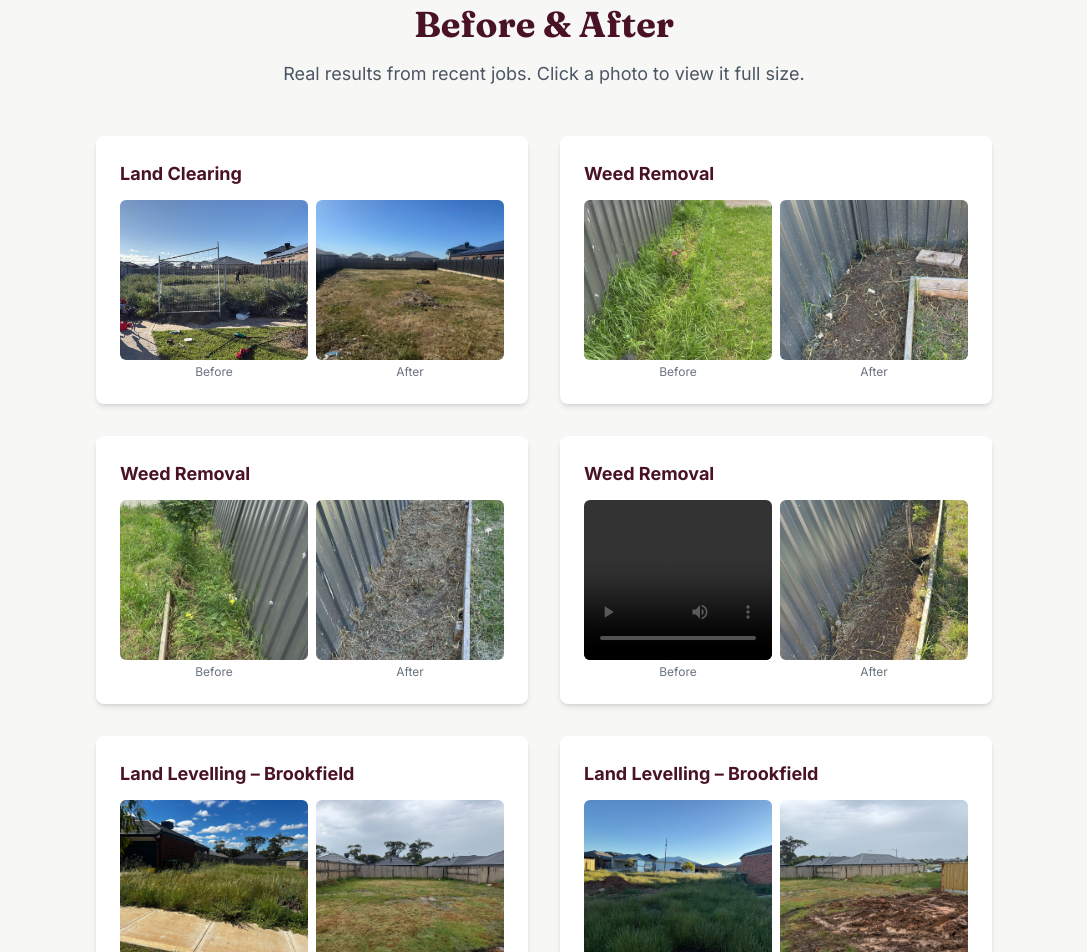
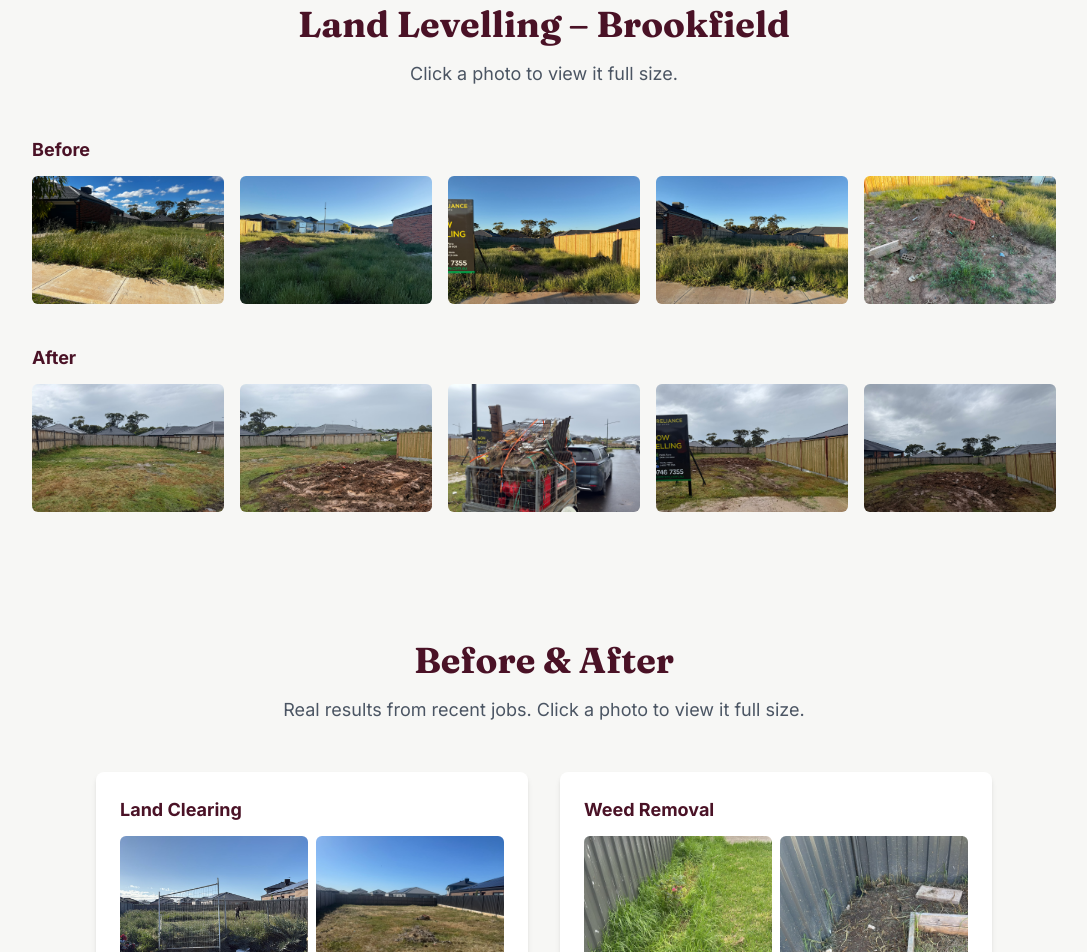
Before and after one commit to Philadelphia-Church/mission-to-vision, a React (Vite) app: page /services in a window 1280 px wide. Shown: the part 2120-3072 px from the top of the page, without its empty margins (96-1183 px from the left). Built offline with nearby package versions, Linux system fonts and the light colour scheme; grey boxes are pictures that could not be loaded.

Commit message:
Consolidate Brookfield photos into its own section with separate Before/After galleries, placed 2nd after Recent Landscaping Work

```diff
--- a/src/pages/Services.tsx
+++ b/src/pages/Services.tsx
@@ -116,31 +116,6 @@ const beforeAfterSets: BeforeAfterSet[] = [
     beforeIsVideo: true,
     after: '/images/services/weed-removal-3-before.jpg',
   },
-  {
-    title: 'Land Levelling – Brookfield',
-    before: '/images/services/brookfield-1-before.jpg',
-    after: '/images/services/brookfield-1-after.jpg',
-  },
-  {
-    title: 'Land Levelling – Brookfield',
-    before: '/images/services/brookfield-2-before.jpg',
-    after: '/images/services/brookfield-2-after.jpg',
-  },
-  {
-    title: 'Land Levelling – Brookfield',
-    before: '/images/services/brookfield-3-before.jpg',
-    after: '/images/services/brookfield-3-after.jpg',
-  },
-  {
-    title: 'Land Levelling – Brookfield',
-    before: '/images/services/brookfield-4-before.jpg',
-    after: '/images/services/brookfield-4-after.jpg',
-  },
-  {
-    title: 'Land Levelling – Brookfield',
-    before: '/images/services/brookfield-5-before.jpg',
-    after: '/images/services/brookfield-5-after.jpg',
-  },
 ]
 
 const landscapingPhotos = [
@@ -149,6 +124,22 @@ const landscapingPhotos = [
   '/images/services/landscaping-leveling-3.jpg',
   '/images/services/landscaping-leveling-4.jpg',
   '/images/services/landscaping-leveling-5.jpg',
+]
+
+const brookfieldBeforePhotos = [
+  '/images/services/brookfield-1-before.jpg',
+  '/images/services/brookfield-2-before.jpg',
+  '/images/services/brookfield-3-before.jpg',
+  '/images/services/brookfield-4-before.jpg',
+  '/images/services/brookfield-5-before.jpg',
+]
+
+const brookfieldAfterPhotos = [
+  '/images/services/brookfield-1-after.jpg',
+  '/images/services/brookfield-2-after.jpg',
+  '/images/services/brookfield-3-after.jpg',
+  '/images/services/brookfield-4-after.jpg',
+  '/images/services/brookfield-5-after.jpg',
 ]
 
 const beforeAfterPhotos = beforeAfterSets.flatMap((set) => [
@@ -274,6 +265,40 @@ export default function Services() {
                 src={src}
                 alt={`Landscaping levelling ${i + 1}`}
                 onClick={() => openLightbox(landscapingPhotos, src)}
+                className="w-full h-32 object-cover rounded-md cursor-pointer hover:opacity-90 transition-opacity"
+              />
+            ))}
+          </div>
+        </div>
+      </section>
+
+      <section className="section-container">
+        <h2 className="section-title">Land Levelling – Brookfield</h2>
+        <p className="section-subtitle max-w-2xl mx-auto">
+          Click a photo to view it full size.
+        </p>
+        <div className="max-w-5xl mx-auto">
+          <h3 className="font-bold text-lg mb-3 text-secondary-700">Before</h3>
+          <div className="grid grid-cols-2 md:grid-cols-5 gap-4 mb-10">
+            {brookfieldBeforePhotos.map((src, i) => (
+              <img
+                key={src}
+                src={src}
+                alt={`Land Levelling Brookfield before ${i + 1}`}
+                onClick={() => openLightbox(brookfieldBeforePhotos, src)}
+                className="w-full h-32 object-cover rounded-md cursor-pointer hover:opacity-90 transition-opacity"
+              />
+            ))}
+          </div>
+
+          <h3 className="font-bold text-lg mb-3 text-secondary-700">After</h3>
+          <div className="grid grid-cols-2 md:grid-cols-5 gap-4">
+            {brookfieldAfterPhotos.map((src, i) => (
+              <img
+                key={src}
+                src={src}
+                alt={`Land Levelling Brookfield after ${i + 1}`}
+                onClick={() => openLightbox(brookfieldAfterPhotos, src)}
                 className="w-full h-32 object-cover rounded-md cursor-pointer hover:opacity-90 transition-opacity"
               />
             ))}
```
